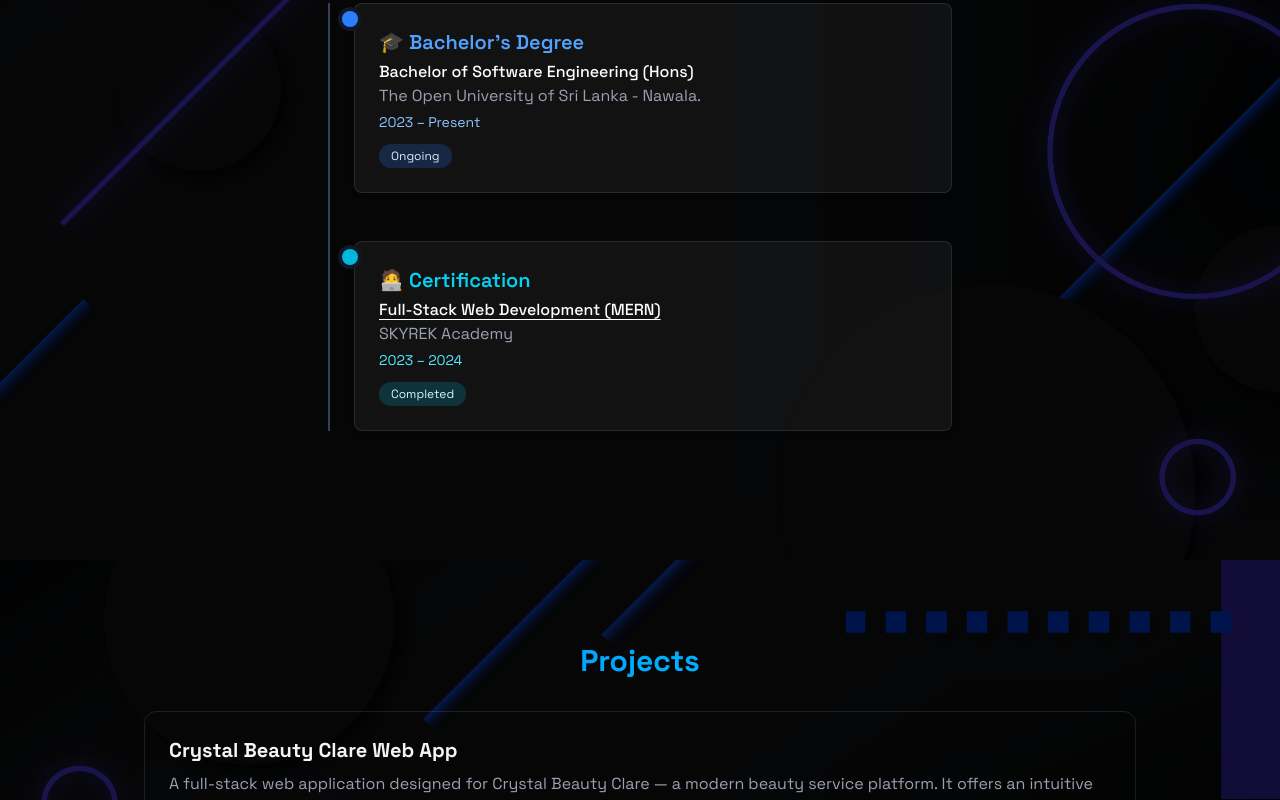
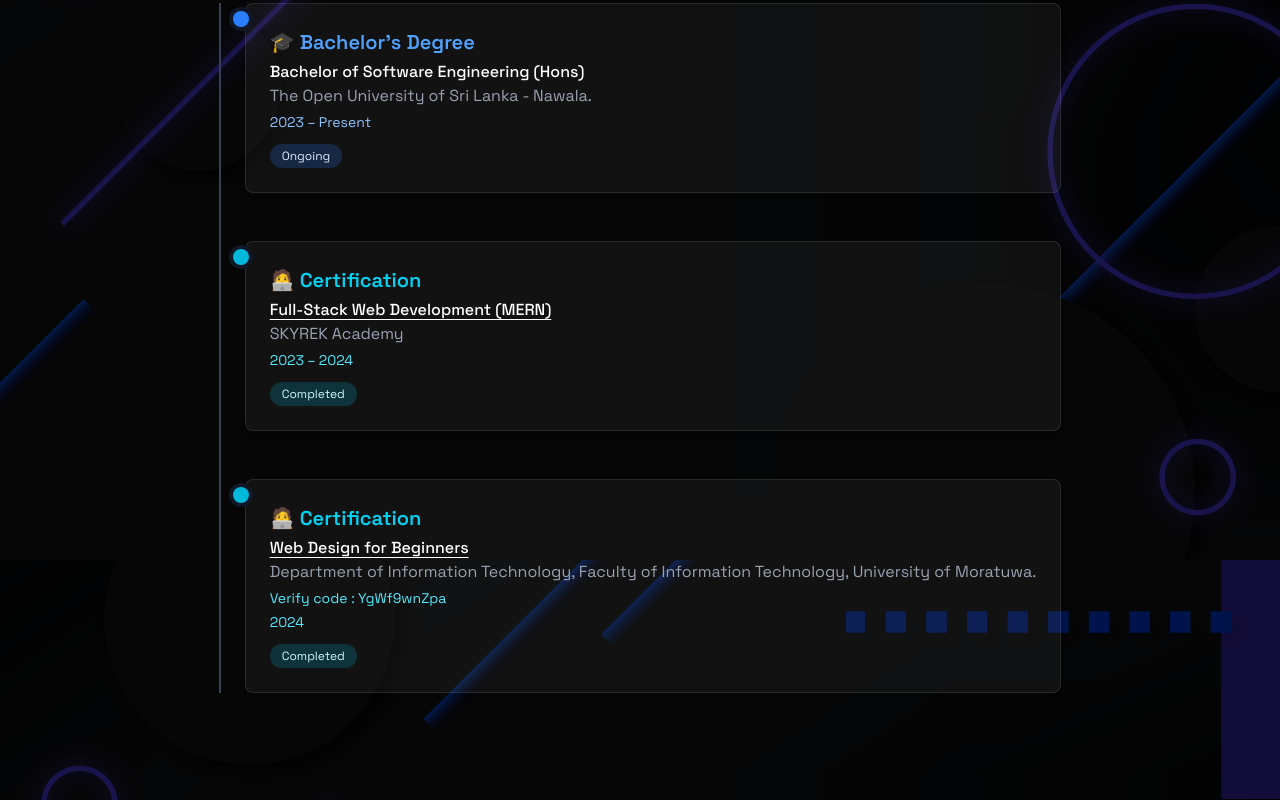
Before and after one commit to sandun440/sandun-portfolio, a React (Vite) app: page / in a window 1280 px wide. Shown: the part 2000-2800 px from the top of the page. Built offline with nearby package versions, Linux system fonts and the light colour scheme.

Commit message:
add new cetificate UOM

```diff
--- a/src/components/sections/About.jsx
+++ b/src/components/sections/About.jsx
@@ -216,6 +216,32 @@ export const About = () => {
                 </span>
               </div>
             </div>
+
+            {/* Certification */}
+            <div className="relative group">
+              <span className="absolute -left-3 top-2 w-4 h-4 bg-cyan-500 rounded-full ring-4 ring-gray-900 group-hover:scale-125 transition-transform" />
+              <div className="bg-white/5 border border-white/10 rounded-lg p-5 sm:p-6 shadow-md hover:shadow-cyan-500/10 transition-all duration-300">
+                <h3 className="text-lg sm:text-xl font-semibold text-cyan-400 mb-1 flex items-center gap-2">
+                  🧑‍💻 Certification
+                </h3>
+                <p className="text-white font-medium">
+                  <a
+                    href="https://open.uom.lk/lms/mod/customcert/verify_certificate.php"
+                    target="_blank"
+                    rel="noopener noreferrer"
+                    className="underline underline-offset-4 hover:text-cyan-300 transition"
+                  >
+                    Web Design for Beginners
+                  </a>
+                </p>
+                <p className="text-gray-400">Department of Information Technology, Faculty of Information Technology, University of Moratuwa.</p>
+                <p className="text-sm text-cyan-300 mt-1">Verify code : YgWf9wnZpa</p>
+                <p className="text-sm text-cyan-300 mt-1">2024</p>
+                <span className="inline-block mt-3 px-3 py-1 text-xs text-cyan-100 bg-cyan-500/20 rounded-full">
+                  Completed
+                </span>
+              </div>
+            </div>
           </div>
         </section>
       </RevealOnScroll>
```
